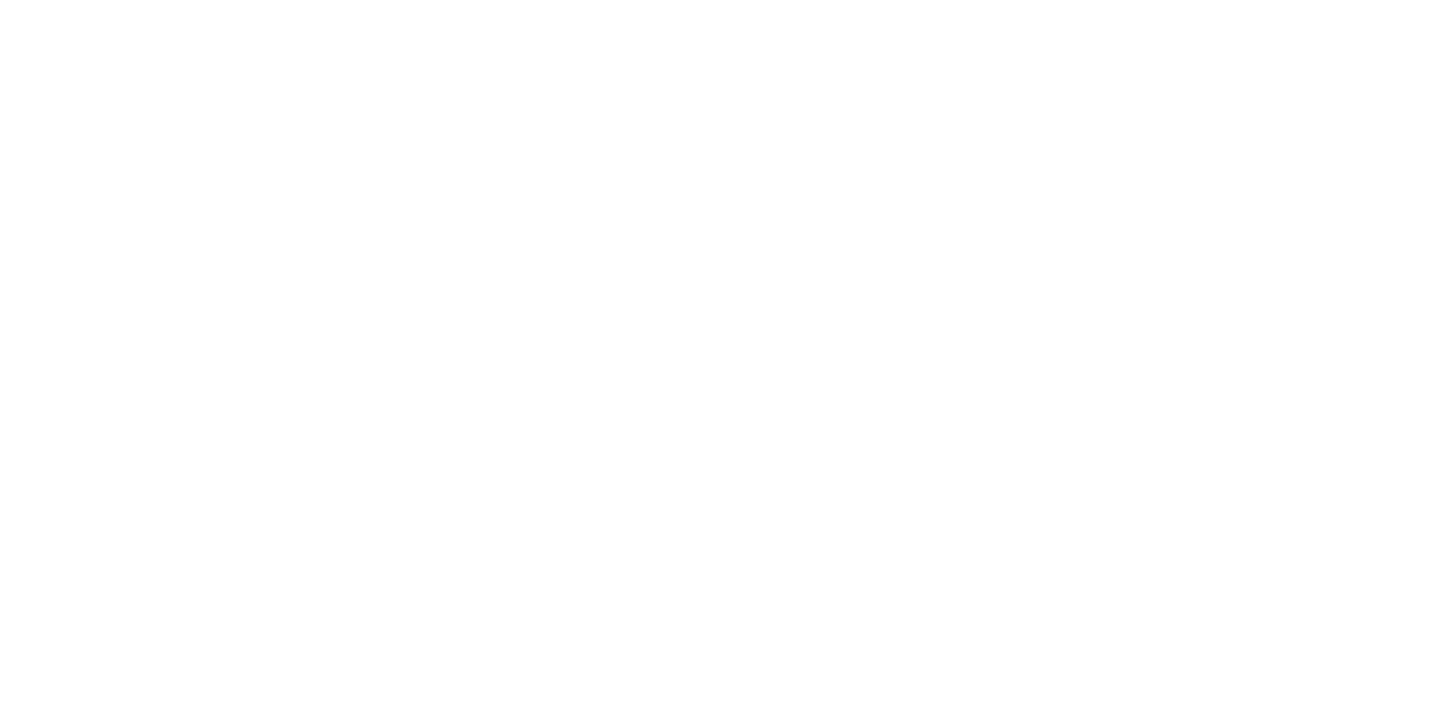
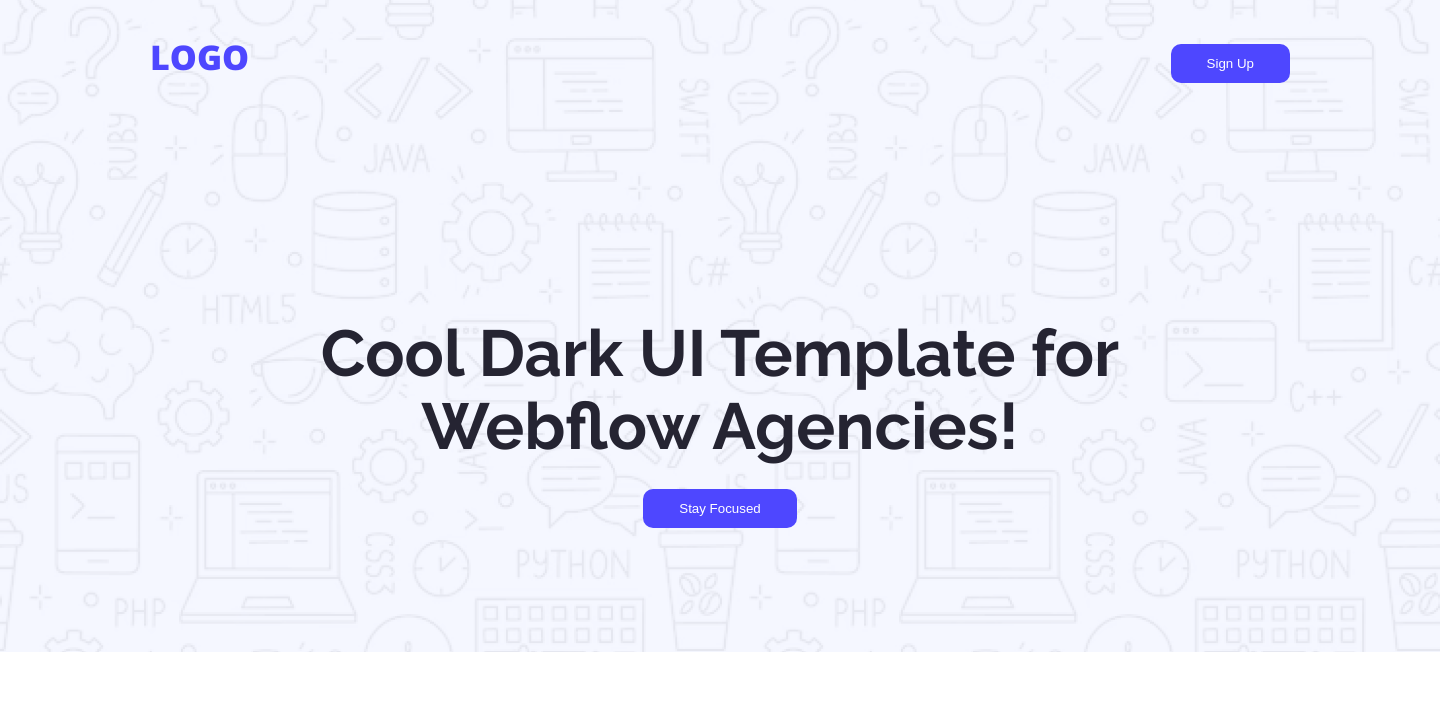
Before and after one commit to Rad0130/hero-repo, a plain HTML site: page B12A01-landing-launchpad/index.html in a window 1280 px wide. Shown: the whole page, 1440 px wide, since content can reach past the window. Drawn offline with nearby package versions, Linux system fonts and the light colour scheme.

Commit message:
header added

```diff
--- a/B12A01-landing-launchpad/index.html
+++ b/B12A01-landing-launchpad/index.html
@@ -4,8 +4,25 @@
     <meta charset="UTF-8">
     <meta name="viewport" content="width=device-width, initial-scale=1.0">
     <title>hero repo</title>
+    <link rel="preconnect" href="https://fonts.googleapis.com">
+    <link rel="preconnect" href="https://fonts.gstatic.com" crossorigin>
+    <link href="https://fonts.googleapis.com/css2?family=Inter:ital,opsz,wght@0,14..32,100..900;1,14..32,100..900&family=Open+Sans:ital,wght@0,300..800;1,300..800&display=swap" rel="stylesheet">
+    <link rel="preconnect" href="https://fonts.googleapis.com">
+    <link rel="preconnect" href="https://fonts.gstatic.com" crossorigin>
+    <link href="https://fonts.googleapis.com/css2?family=Inter:ital,opsz,wght@0,14..32,100..900;1,14..32,100..900&family=Open+Sans:ital,wght@0,300..800;1,300..800&family=Raleway:ital,wght@0,100..900;1,100..900&display=swap" rel="stylesheet">
+    <link rel="stylesheet" href="style.css">
 </head>
 <body>
-
+    <header>
+        <nav>
+            <p>LOGO</p>
+            <li><a href=""><button>Sign Up</button></a></li>
+        </nav>
+        <div class="banner">
+            <h1>Cool Dark UI Template for</h6>
+            <h1> Webflow Agencies!</h6>
+            <a href=""><button class="focused">Stay Focused</button></a>
+        </div>
+    </header>
 </body>
 </html>
--- /dev/null
+++ b/B12A01-landing-launchpad/style.css
@@ -0,0 +1,62 @@
+body{
+  font-family: "Open Sans", sans-serif;
+  font-optical-sizing: auto;
+  /* font-weight: ; */
+  font-style: normal;
+  font-variation-settings:
+    "wdth" 100;
+    margin: 0px;
+    padding: 0px;
+    width: 1440px;
+    margin: 0px auto;
+}
+
+h1{
+  font-family: "Raleway", sans-serif;
+  font-optical-sizing: auto;
+  font-style: normal;
+  font-weight: 700;
+  font-size: 65px;
+  color: #252432;
+
+}
+
+header{
+    font-weight: 900;
+    font-size: 34px;
+    height: 698px;
+    background: url(Assets/Hero-bg.png);
+    background-repeat: no-repeat;
+
+}
+
+nav{
+    display: flex;
+    align-items: center;
+    justify-content: space-between;
+    margin: 0px 150px;
+    color: #4E47FF;
+}
+
+nav li{
+    list-style: none;
+}
+
+button{
+    color: white;
+    background-color: #4E47FF;
+    padding: 12px 36px;
+    border: none;
+    border-radius: 10px;
+
+}
+
+.banner{
+    width: 905px;
+    height: 237px;
+    line-height: 30px;
+    margin-top: 300px;
+    margin:0px auto;
+    padding-top: 180px;
+    text-align: center;
+}
```
